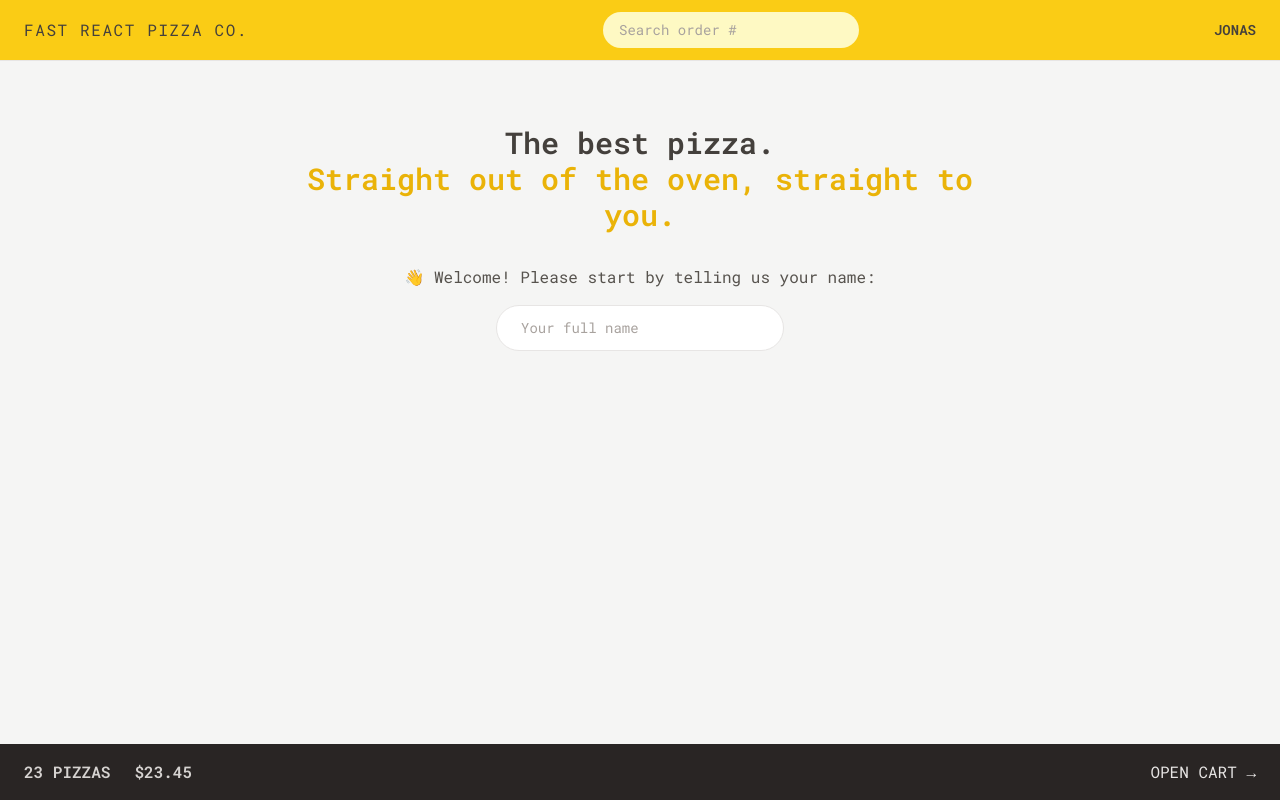
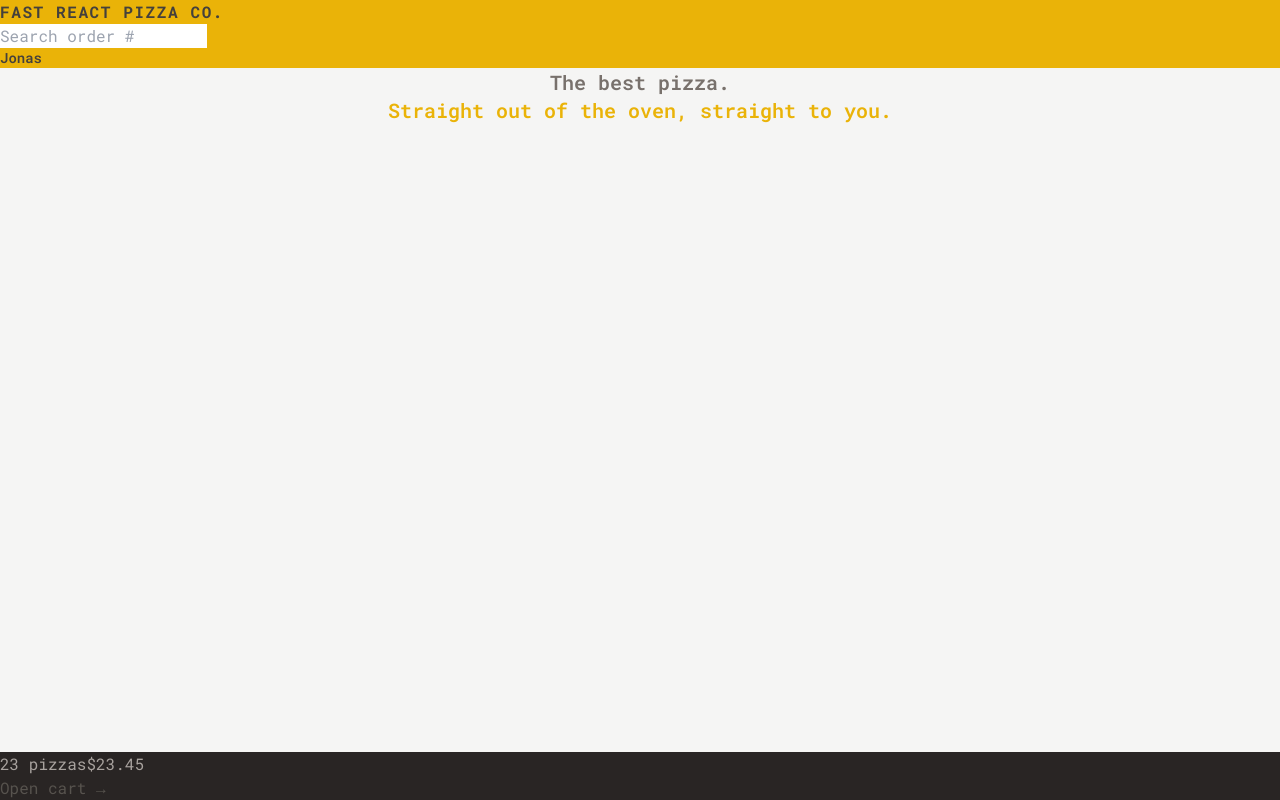
Before and after one commit to SivaSurender/tailwind_protos, a React (Vite) app: page / in a window 1280 px wide. Built offline with nearby package versions, Linux system fonts and the light colour scheme.

Commit message:
added code

```diff
--- a/src/features/cart/CartOverview.jsx
+++ b/src/features/cart/CartOverview.jsx
@@ -2,8 +2,8 @@ import { Link } from 'react-router-dom';
 
 function CartOverview() {
   return (
-    <div className="flex items-center justify-between bg-stone-800 px-4 py-4 text-sm uppercase text-stone-200 sm:px-6 md:text-base">
-      <p className="space-x-4 font-semibold text-stone-300 sm:space-x-6">
+    <div className="bg-stone-800 text-stone-600">
+      <p className="text-stone-400">
         <span>23 pizzas</span>
         <span>$23.45</span>
       </p>
--- a/src/features/order/SearchOrder.jsx
+++ b/src/features/order/SearchOrder.jsx
@@ -18,7 +18,7 @@ function SearchOrder() {
         placeholder="Search order #"
         value={query}
         onChange={(e) => setQuery(e.target.value)}
-        className="w-28 rounded-full bg-yellow-100 px-4 py-2 text-sm transition-all duration-300 placeholder:text-stone-400 focus:outline-none focus:ring focus:ring-yellow-500 focus:ring-opacity-50 sm:w-64 sm:focus:w-72"
+        className=""
       />
     </form>
   );
--- a/src/features/user/Username.jsx
+++ b/src/features/user/Username.jsx
@@ -1,5 +1,5 @@
 function Username() {
-  return <div className="hidden text-sm font-semibold md:block">Jonas</div>;
+  return <div className="text-sm font-semibold">Jonas</div>;
 }
 
 export default Username;
--- a/src/ui/Header.jsx
+++ b/src/ui/Header.jsx
@@ -4,8 +4,8 @@ import Username from '../features/user/Username';
 
 function Header() {
   return (
-    <header className="flex items-center justify-between border-b border-stone-200 bg-yellow-400 px-4 py-3 uppercase sm:px-6">
-      <Link to="/" className="tracking-widest">
+    <header className="bg-yellow-500">
+      <Link to="/" className="font-extrabold uppercase tracking-widest">
         Fast React Pizza Co.
       </Link>
 
--- a/src/ui/Home.jsx
+++ b/src/ui/Home.jsx
@@ -1,17 +1,14 @@
-import CreateUser from '../features/user/CreateUser';
-
 function Home() {
   return (
-    <div className="my-10 px-4 text-center sm:my-16">
-      <h1 className="mb-8  text-xl font-semibold md:text-3xl">
+    <div>
+      <h1 className="text-center text-xl font-semibold text-stone-500">
         The best pizza.
         <br />
         <span className="text-yellow-500">
+          {' '}
           Straight out of the oven, straight to you.
         </span>
       </h1>
-
-      <CreateUser />
     </div>
   );
 }
```
